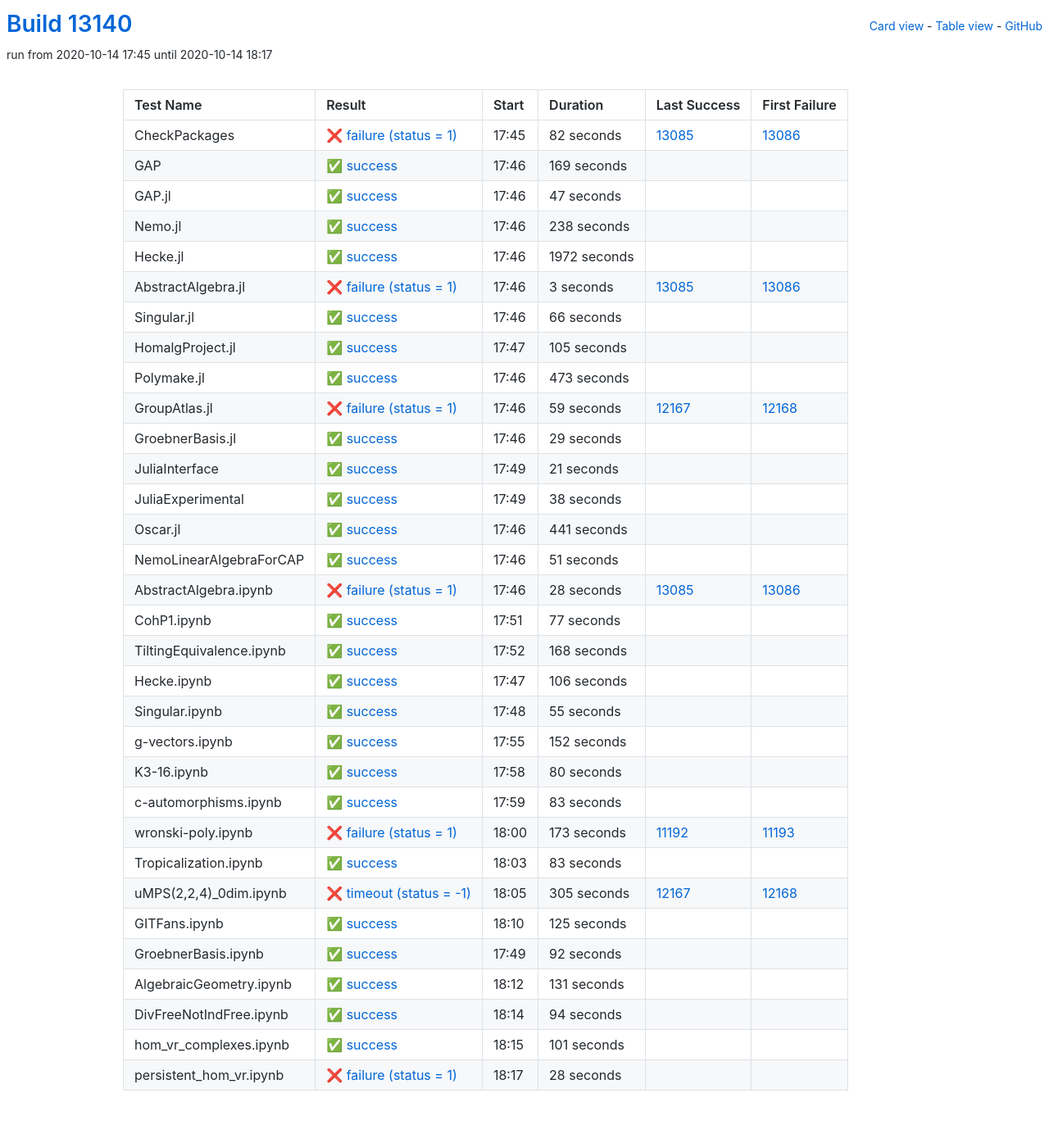
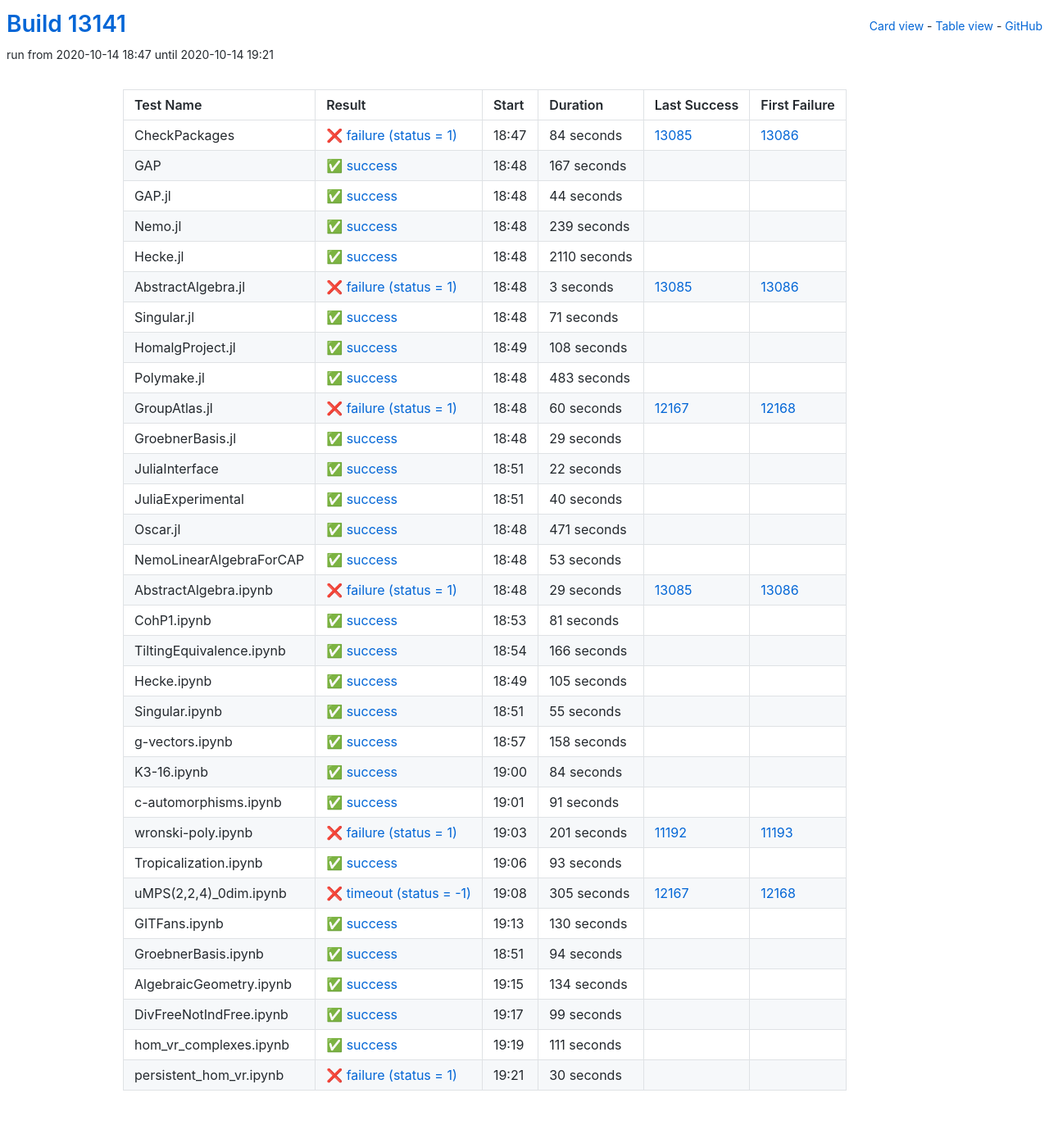
Before and after one commit to oscar-system/oscar-ci-status, a Jekyll site: the page built from table.html, in a window 1280 px wide. Shown: the whole page at 82% size. Built offline with Jekyll 4.4.1, drawn with Linux system fonts in a browser that asks for light colours.

Commit message:
Build #13141

```diff
--- a/_data/ci.yml
+++ b/_data/ci.yml
@@ -1,6 +1,6 @@
 ---
-build: 13140
-build_url: https://oscarci.mathematik.uni-kl.de/job/oscar/13140/
+build: 13141
+build_url: https://oscarci.mathematik.uni-kl.de/job/oscar/13141/
 job: oscar
 organization: oscar-system
 repo: oscar-ci-status
@@ -8,68 +8,68 @@
 tests:
 - name: CheckPackages
   id: checkpackages
-  log: https://oscarci.mathematik.uni-kl.de/job/oscar/13140/artifact/logs/build-13140/CheckPackages.log
-  start: 2020-10-14 17:45
+  log: https://oscarci.mathematik.uni-kl.de/job/oscar/13141/artifact/logs/build-13141/CheckPackages.log
+  start: 2020-10-14 18:47
   success: false
   exitcode: 1
   status: failure
-  duration: 82
+  duration: 84
   last_success: 13085
   last_success_url: https://oscarci.mathematik.uni-kl.de/job/oscar/13085/
   first_failure: 13086
   first_failure_url: https://oscarci.mathematik.uni-kl.de/job/oscar/13086/
 - name: GAP
   id: gap
-  log: https://oscarci.mathematik.uni-kl.de/job/oscar/13140/artifact/logs/build-13140/GAP.log
-  start: 2020-10-14 17:46
+  log: https://oscarci.mathematik.uni-kl.de/job/oscar/13141/artifact/logs/build-13141/GAP.log
+  start: 2020-10-14 18:48
   success: true
   exitcode: 0
   status: success
-  duration: 169
+  duration: 167
   last_success: false
   last_success_url:
   first_failure: false
   first_failure_url:
 - name: GAP.jl
   id: gap-jl
-  log: https://oscarci.mathematik.uni-kl.de/job/oscar/13140/artifact/logs/build-13140/GAP.jl.log
-  start: 2020-10-14 17:46
+  log: https://oscarci.mathematik.uni-kl.de/job/oscar/13141/artifact/logs/build-13141/GAP.jl.log
+  start: 2020-10-14 18:48
   success: true
   exitcode: 0
   status: success
-  duration: 47
+  duration: 44
   last_success: false
   last_success_url:
   first_failure: false
   first_failure_url:
 - name: Nemo.jl
   id: nemo-jl
-  log: https://oscarci.mathematik.uni-kl.de/job/oscar/13140/artifact/logs/build-13140/Nemo.jl.log
-  start: 2020-10-14 17:46
+  log: https://oscarci.mathematik.uni-kl.de/job/oscar/13141/artifact/logs/build-13141/Nemo.jl.log
+  start: 2020-10-14 18:48
   success: true
   exitcode: 0
   status: success
-  duration: 238
+  duration: 239
   last_success: false
   last_success_url:
   first_failure: false
   first_failure_url:
 - name: Hecke.jl
   id: hecke-jl
-  log: https://oscarci.mathematik.uni-kl.de/job/oscar/13140/artifact/logs/build-13140/Hecke.jl.log
-  start: 2020-10-14 17:46
+  log: https://oscarci.mathematik.uni-kl.de/job/oscar/13141/artifact/logs/build-13141/Hecke.jl.log
+  start: 2020-10-14 18:48
   success: true
   exitcode: 0
   status: success
-  duration: 1972
+  duration: 2110
   last_success: false
   last_success_url:
   first_failure: false
   first_failure_url:
 - name: AbstractAlgebra.jl
   id: abstractalgebra-jl
-  log: https://oscarci.mathematik.uni-kl.de/job/oscar/13140/artifact/logs/build-13140/AbstractAlgebra.jl.log
-  start: 2020-10-14 17:46
+  log: https://oscarci.mathematik.uni-kl.de/job/oscar/13141/artifact/logs/build-13141/AbstractAlgebra.jl.log
+  start: 2020-10-14 18:48
   success: false
   exitcode: 1
   status: failure
@@ -80,56 +80,56 @@
   first_failure_url: https://oscarci.mathematik.uni-kl.de/job/oscar/13086/
 - name: Singular.jl
   id: singular-jl
-  log: https://oscarci.mathematik.uni-kl.de/job/oscar/13140/artifact/logs/build-13140/Singular.jl.log
-  start: 2020-10-14 17:46
+  log: https://oscarci.mathematik.uni-kl.de/job/oscar/13141/artifact/logs/build-13141/Singular.jl.log
+  start: 2020-10-14 18:48
   success: true
   exitcode: 0
   status: success
-  duration: 66
+  duration: 71
   last_success: false
   last_success_url:
   first_failure: false
   first_failure_url:
 - name: HomalgProject.jl
   id: homalgproject-jl
-  log: https://oscarci.mathematik.uni-kl.de/job/oscar/13140/artifact/logs/build-13140/HomalgProject.jl.log
-  start: 2020-10-14 17:47
+  log: https://oscarci.mathematik.uni-kl.de/job/oscar/13141/artifact/logs/build-13141/HomalgProject.jl.log
+  start: 2020-10-14 18:49
   success: true
   exitcode: 0
   status: success
-  duration: 105
+  duration: 108
   last_success: false
   last_success_url:
   first_failure: false
   first_failure_url:
 - name: Polymake.jl
   id: polymake-jl
-  log: https://oscarci.mathematik.uni-kl.de/job/oscar/13140/artifact/logs/build-13140/Polymake.jl.log
-  start: 2020-10-14 17:46
+  log: https://oscarci.mathematik.uni-kl.de/job/oscar/13141/artifact/logs/build-13141/Polymake.jl.log
+  start: 2020-10-14 18:48
   success: true
   exitcode: 0
   status: success
-  duration: 473
+  duration: 483
   last_success: false
   last_success_url:
   first_failure: false
   first_failure_url:
 - name: GroupAtlas.jl
   id: groupatlas-jl
-  log: https://oscarci.mathematik.uni-kl.de/job/oscar/13140/artifact/logs/build-13140/GroupAtlas.jl.log
-  start: 2020-10-14 17:46
+  log: https://oscarci.mathematik.uni-kl.de/job/oscar/13141/artifact/logs/build-13141/GroupAtlas.jl.log
+  start: 2020-10-14 18:48
   success: false
   exitcode: 1
   status: failure
-  duration: 59
+  duration: 60
   last_success: 12167
   last_success_url: https://oscarci.mathematik.uni-kl.de/job/oscar/12167/
   first_failure: 12168
   first_failure_url: https://oscarci.mathematik.uni-kl.de/job/oscar/12168/
 - name: GroebnerBasis.jl
   id: groebnerbasis-jl
-  log: https://oscarci.mathematik.uni-kl.de/job/oscar/13140/artifact/logs/build-13140/GroebnerBasis.jl.log
-  start: 2020-10-14 17:46
+  log: https://oscarci.mathematik.uni-kl.de/job/oscar/13141/artifact/logs/build-13141/GroebnerBasis.jl.log
+  start: 2020-10-14 18:48
   success: true
   exitcode: 0
   status: success
@@ -140,104 +140,104 @@
   first_failure_url:
 - name: JuliaInterface
   id: juliainterface
-  log: https://oscarci.mathematik.uni-kl.de/job/oscar/13140/artifact/logs/build-13140/JuliaInterface.log
-  start: 2020-10-14 17:49
+  log: https://oscarci.mathematik.uni-kl.de/job/oscar/13141/artifact/logs/build-13141/JuliaInterface.log
+  start: 2020-10-14 18:51
   success: true
   exitcode: 0
   status: success
-  duration: 21
+  duration: 22
   last_success: false
   last_success_url:
   first_failure: false
   first_failure_url:
 - name: JuliaExperimental
   id: juliaexperimental
-  log: https://oscarci.mathematik.uni-kl.de/job/oscar/13140/artifact/logs/build-13140/JuliaExperimental.log
-  start: 2020-10-14 17:49
+  log: https://oscarci.mathematik.uni-kl.de/job/oscar/13141/artifact/logs/build-13141/JuliaExperimental.log
+  start: 2020-10-14 18:51
   success: true
   exitcode: 0
   status: success
-  duration: 38
+  duration: 40
   last_success: false
   last_success_url:
   first_failure: false
   first_failure_url:
 - name: Oscar.jl
   id: oscar-jl
-  log: https://oscarci.mathematik.uni-kl.de/job/oscar/13140/artifact/logs/build-13140/Oscar.jl.log
-  start: 2020-10-14 17:46
+  log: https://oscarci.mathematik.uni-kl.de/job/oscar/13141/artifact/logs/build-13141/Oscar.jl.log
+  start: 2020-10-14 18:48
   success: true
   exitcode: 0
   status: success
-  duration: 441
+  duration: 471
   last_success: false
   last_success_url:
   first_failure: false
   first_failure_url:
 - name: NemoLinearAlgebraForCAP
   id: nemolinearalgebraforcap
-  log: https://oscarci.mathematik.uni-kl.de/job/oscar/13140/artifact/logs/build-13140/NemoLinearAlgebraForCAP.log
-  start: 2020-10-14 17:46
+  log: https://oscarci.mathematik.uni-kl.de/job/oscar/13141/artifact/logs/build-13141/NemoLinearAlgebraForCAP.log
+  start: 2020-10-14 18:48
   success: true
   exitcode: 0
   status: success
-  duration: 51
+  duration: 53
   last_success: false
   last_success_url:
   first_failure: false
   first_failure_url:
 - name: AbstractAlgebra.ipynb
   id: abstractalgebra-ipynb
-  log: https://oscarci.mathematik.uni-kl.de/job/oscar/13140/artifact/logs/build-13140/AbstractAlgebra.ipynb.log
-  start: 2020-10-14 17:46
+  log: https://oscarci.mathematik.uni-kl.de/job/oscar/13141/artifact/logs/build-13141/AbstractAlgebra.ipynb.log
+  start: 2020-10-14 18:48
   success: false
   exitcode: 1
   status: failure
-  duration: 28
+  duration: 29
   last_success: 13085
   last_success_url: https://oscarci.mathematik.uni-kl.de/job/oscar/13085/
   first_failure: 13086
   first_failure_url: https://oscarci.mathematik.uni-kl.de/job/oscar/13086/
 - name: CohP1.ipynb
   id: cohp1-ipynb
-  log: https://oscarci.mathematik.uni-kl.de/job/oscar/13140/artifact/logs/build-13140/CohP1.ipynb.log
-  start: 2020-10-14 17:51
+  log: https://oscarci.mathematik.uni-kl.de/job/oscar/13141/artifact/logs/build-13141/CohP1.ipynb.log
+  start: 2020-10-14 18:53
   success: true
   exitcode: 0
   status: success
-  duration: 77
+  duration: 81
   last_success: false
   last_success_url:
   first_failure: false
   first_failure_url:
 - name: TiltingEquivalence.ipynb
   id: tiltingequivalence-ipynb
-  log: https://oscarci.mathematik.uni-kl.de/job/oscar/13140/artifact/logs/build-13140/TiltingEquivalence.ipynb.log
-  start: 2020-10-14 17:52
+  log: https://oscarci.mathematik.uni-kl.de/job/oscar/13141/artifact/logs/build-13141/TiltingEquivalence.ipynb.log
+  start: 2020-10-14 18:54
   success: true
   exitcode: 0
   status: success
-  duration: 168
+  duration: 166
   last_success: false
   last_success_url:
   first_failure: false
   first_failure_url:
 - name: Hecke.ipynb
   id: hecke-ipynb
-  log: https://oscarci.mathematik.uni-kl.de/job/oscar/13140/artifact/logs/build-13140/Hecke.ipynb.log
-  start: 2020-10-14 17:47
+  log: https://oscarci.mathematik.uni-kl.de/job/oscar/13141/artifact/logs/build-13141/Hecke.ipynb.log
+  start: 2020-10-14 18:49
   success: true
   exitcode: 0
   status: success
-  duration: 106
+  duration: 105
   last_success: false
   last_success_url:
   first_failure: false
   first_failure_url:
 - name: Singular.ipynb
   id: singular-ipynb
-  log: https://oscarci.mathematik.uni-kl.de/job/oscar/13140/artifact/logs/build-13140/Singular.ipynb.log
-  start: 2020-10-14 17:48
+  log: https://oscarci.mathematik.uni-kl.de/job/oscar/13141/artifact/logs/build-13141/Singular.ipynb.log
+  start: 2020-10-14 18:51
   success: true
   exitcode: 0
   status: success
@@ -248,68 +248,68 @@
   first_failure_url:
 - name: g-vectors.ipynb
   id: g-vectors-ipynb
-  log: https://oscarci.mathematik.uni-kl.de/job/oscar/13140/artifact/logs/build-13140/g-vectors.ipynb.log
-  start: 2020-10-14 17:55
+  log: https://oscarci.mathematik.uni-kl.de/job/oscar/13141/artifact/logs/build-13141/g-vectors.ipynb.log
+  start: 2020-10-14 18:57
   success: true
   exitcode: 0
   status: success
-  duration: 152
+  duration: 158
   last_success: false
   last_success_url:
   first_failure: false
   first_failure_url:
 - name: K3-16.ipynb
   id: k3-16-ipynb
-  log: https://oscarci.mathematik.uni-kl.de/job/oscar/13140/artifact/logs/build-13140/K3-16.ipynb.log
-  start: 2020-10-14 17:58
+  log: https://oscarci.mathematik.uni-kl.de/job/oscar/13141/artifact/logs/build-13141/K3-16.ipynb.log
+  start: 2020-10-14 19:00
   success: true
   exitcode: 0
   status: success
-  duration: 80
+  duration: 84
   last_success: false
   last_success_url:
   first_failure: false
   first_failure_url:
 - name: c-automorphisms.ipynb
   id: c-automorphisms-ipynb
-  log: https://oscarci.mathematik.uni-kl.de/job/oscar/13140/artifact/logs/build-13140/c-automorphisms.ipynb.log
-  start: 2020-10-14 17:59
+  log: https://oscarci.mathematik.uni-kl.de/job/oscar/13141/artifact/logs/build-13141/c-automorphisms.ipynb.log
+  start: 2020-10-14 19:01
   success: true
   exitcode: 0
   status: success
-  duration: 83
+  duration: 91
   last_success: false
   last_success_url:
   first_failure: false
   first_failure_url:
 - name: wronski-poly.ipynb
   id: wronski-poly-ipynb
-  log: https://oscarci.mathematik.uni-kl.de/job/oscar/13140/artifact/logs/build-13140/wronski-poly.ipynb.log
-  start: 2020-10-14 18:00
+  log: https://oscarci.mathematik.uni-kl.de/job/oscar/13141/artifact/logs/build-13141/wronski-poly.ipynb.log
+  start: 2020-10-14 19:03
   success: false
   exitcode: 1
   status: failure
-  duration: 173
+  duration: 201
   last_success: 11192
   last_success_url: https://oscarci.mathematik.uni-kl.de/job/oscar/11192/
   first_failure: 11193
   first_failure_url: https://oscarci.mathematik.uni-kl.de/job/oscar/11193/
 - name: Tropicalization.ipynb
   id: tropicalization-ipynb
-  log: https://oscarci.mathematik.uni-kl.de/job/oscar/13140/artifact/logs/build-13140/Tropicalization.ipynb.log
-  start: 2020-10-14 18:03
+  log: https://oscarci.mathematik.uni-kl.de/job/oscar/13141/artifact/logs/build-13141/Tropicalization.ipynb.log
+  start: 2020-10-14 19:06
   success: true
   exitcode: 0
   status: success
-  duration: 83
+  duration: 93
   last_success: false
   last_success_url:
   first_failure: false
   first_failure_url:
 - name: uMPS(2,2,4)_0dim.ipynb
   id: umps-2-2-4-0dim-ipynb
-  log: https://oscarci.mathematik.uni-kl.de/job/oscar/13140/artifact/logs/build-13140/uMPS-2-2-4-_0dim.ipynb.log
-  start: 2020-10-14 18:05
+  log: https://oscarci.mathematik.uni-kl.de/job/oscar/13141/artifact/logs/build-13141/uMPS-2-2-4-_0dim.ipynb.log
+  start: 2020-10-14 19:08
   success: false
   exitcode: -1
   status: timeout
@@ -320,44 +320,20 @@
   first_failure_url: https://oscarci.mathematik.uni-kl.de/job/oscar/12168/
 - name: GITFans.ipynb
   id: gitfans-ipynb
-  log: https://oscarci.mathematik.uni-kl.de/job/oscar/13140/artifact/logs/build-13140/GITFans.ipynb.log
-  start: 2020-10-14 18:10
+  log: https://oscarci.mathematik.uni-kl.de/job/oscar/13141/artifact/logs/build-13141/GITFans.ipynb.log
+  start: 2020-10-14 19:13
   success: true
   exitcode: 0
   status: success
-  duration: 125
+  duration: 130
   last_success: false
   last_success_url:
   first_failure: false
   first_failure_url:
 - name: GroebnerBasis.ipynb
   id: groebnerbasis-ipynb
-  log: https://oscarci.mathematik.uni-kl.de/job/oscar/13140/artifact/logs/build-13140/GroebnerBasis.ipynb.log
-  start: 2020-10-14 17:49
-  success: true
-  exitcode: 0
-  status: success
-  duration: 92
-  last_success: false
-  last_success_url:
-  first_failure: false
-  first_failure_url:
-- name: AlgebraicGeometry.ipynb
-  id: algebraicgeometry-ipynb
-  log: https://oscarci.mathematik.uni-kl.de/job/oscar/13140/artifact/logs/build-13140/AlgebraicGeometry.ipynb.log
-  start: 2020-10-14 18:12
-  success: true
-  exitcode: 0
-  status: success
-  duration: 131
-  last_success: false
-  last_success_url:
-  first_failure: false
-  first_failure_url:
-- name: DivFreeNotIndFree.ipynb
-  id: divfreenotindfree-ipynb
-  log: https://oscarci.mathematik.uni-kl.de/job/oscar/13140/artifact/logs/build-13140/DivFreeNotIndFree.ipynb.log
-  start: 2020-10-14 18:14
+  log: https://oscarci.mathematik.uni-kl.de/job/oscar/13141/artifact/logs/build-13141/GroebnerBasis.ipynb.log
+  start: 2020-10-14 18:51
   success: true
   exitcode: 0
   status: success
@@ -366,26 +342,50 @@
   last_success_url:
   first_failure: false
   first_failure_url:
-- name: hom_vr_complexes.ipynb
-  id: hom-vr-complexes-ipynb
-  log: https://oscarci.mathematik.uni-kl.de/job/oscar/13140/artifact/logs/build-13140/hom_vr_complexes.ipynb.log
-  start: 2020-10-14 18:15
+- name: AlgebraicGeometry.ipynb
+  id: algebraicgeometry-ipynb
+  log: https://oscarci.mathematik.uni-kl.de/job/oscar/13141/artifact/logs/build-13141/AlgebraicGeometry.ipynb.log
+  start: 2020-10-14 19:15
   success: true
   exitcode: 0
   status: success
-  duration: 101
+  duration: 134
+  last_success: false
+  last_success_url:
+  first_failure: false
+  first_failure_url:
+- name: DivFreeNotIndFree.ipynb
+  id: divfreenotindfree-ipynb
+  log: https://oscarci.mathematik.uni-kl.de/job/oscar/13141/artifact/logs/build-13141/DivFreeNotIndFree.ipynb.log
+  start: 2020-10-14 19:17
+  success: true
+  exitcode: 0
+  status: success
+  duration: 99
+  last_success: false
+  last_success_url:
+  first_failure: false
+  first_failure_url:
+- name: hom_vr_complexes.ipynb
+  id: hom-vr-complexes-ipynb
+  log: https://oscarci.mathematik.uni-kl.de/job/oscar/13141/artifact/logs/build-13141/hom_vr_complexes.ipynb.log
+  start: 2020-10-14 19:19
+  success: true
+  exitcode: 0
+  status: success
+  duration: 111
   last_success: false
   last_success_url:
   first_failure: false
   first_failure_url:
 - name: persistent_hom_vr.ipynb
   id: persistent-hom-vr-ipynb
-  log: https://oscarci.mathematik.uni-kl.de/job/oscar/13140/artifact/logs/build-13140/persistent_hom_vr.ipynb.log
-  start: 2020-10-14 18:17
+  log: https://oscarci.mathematik.uni-kl.de/job/oscar/13141/artifact/logs/build-13141/persistent_hom_vr.ipynb.log
+  start: 2020-10-14 19:21
   success: false
   exitcode: 1
   status: failure
-  duration: 28
+  duration: 30
   last_success: false
   last_success_url:
   first_failure: false
```
Also changed, not shown: README.md.
